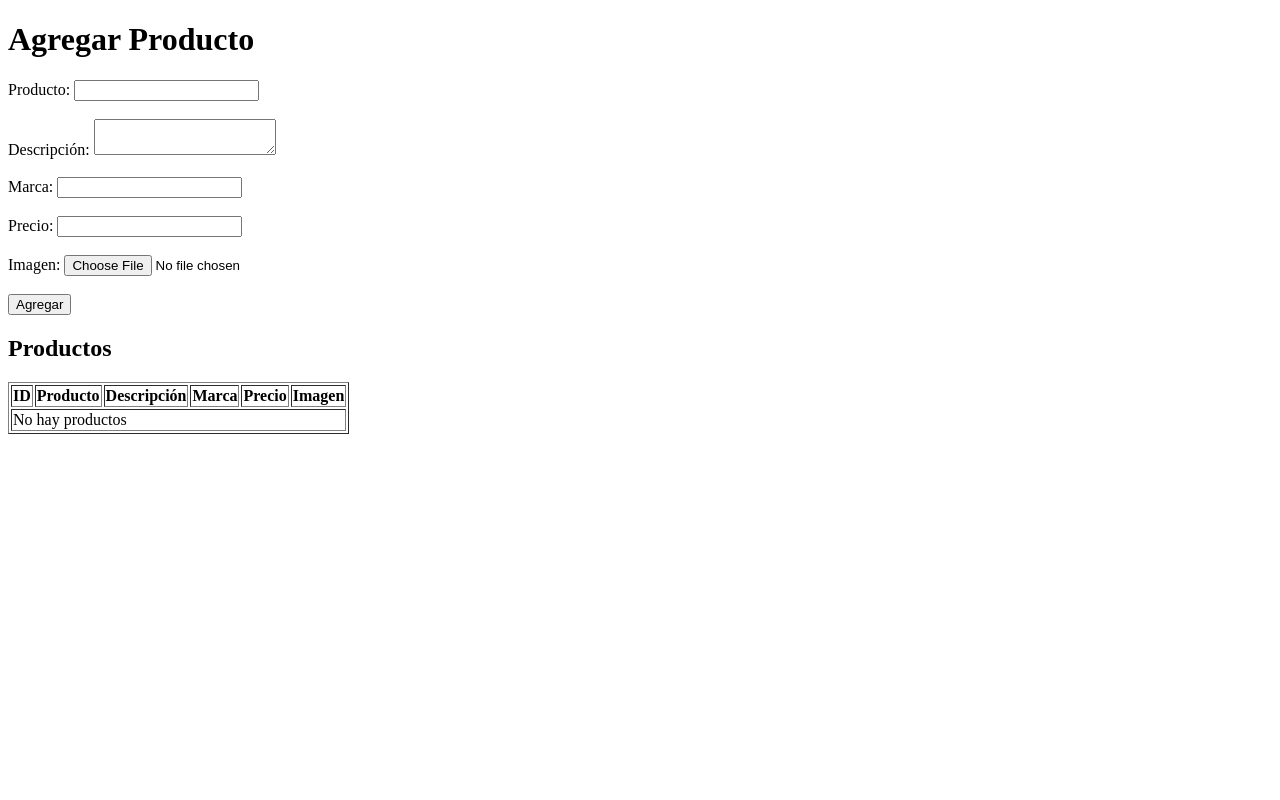
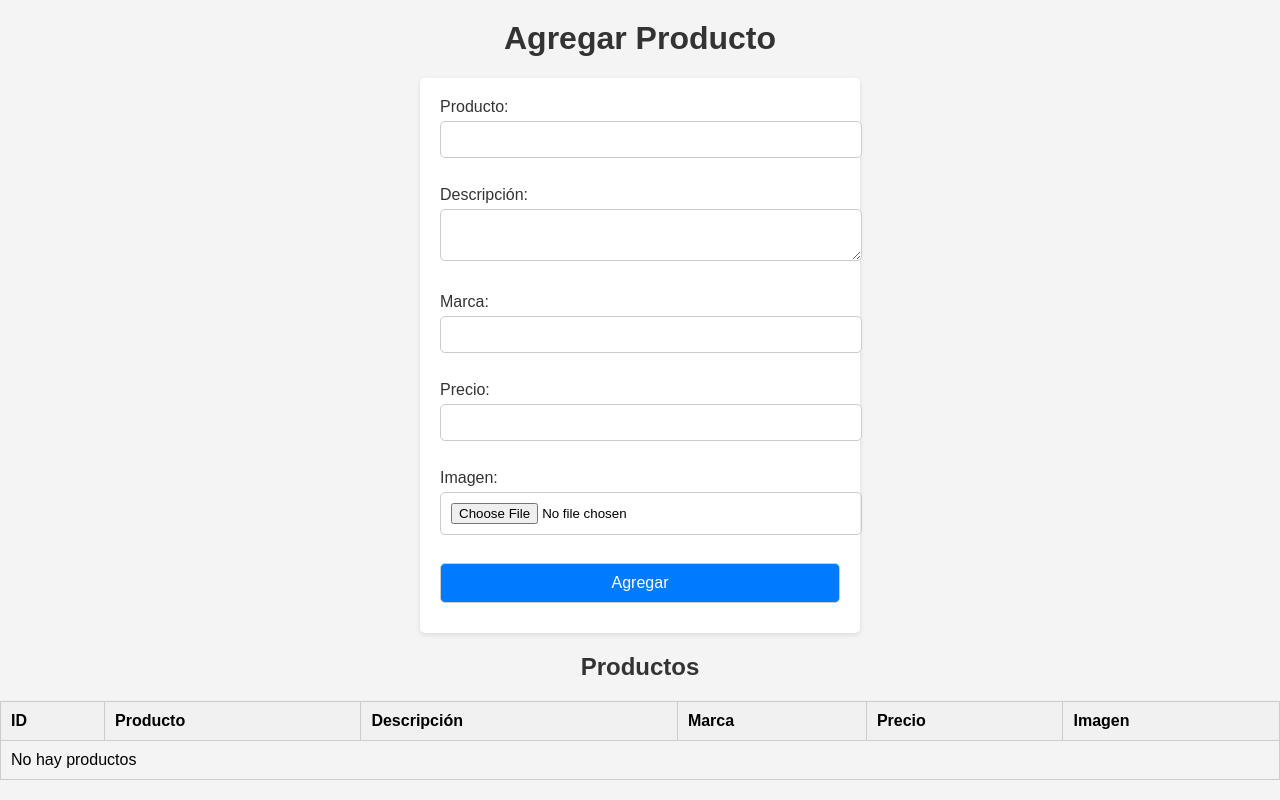
Before and after one commit to RodrigoGarcia96/proyecto, a PHP site: page /agregar_producto.php in a window 1280 px wide. Run offline with PHP 8.4, Linux system fonts and the light colour scheme; data that the repository does not hold is empty.

Commit message:
agrege los estilos

```diff
--- a/agregar_producto.php
+++ b/agregar_producto.php
@@ -5,6 +5,78 @@
     <meta http-equiv="X-UA-Compatible" content="IE=edge">
     <meta name="viewport" content="width=device-width, initial-scale=1.0">
     <title>Agregar Producto</title>
+    <style>
+        body {
+    font-family: Arial, sans-serif;
+    margin: 0;
+    padding: 0;
+    background-color: #f4f4f4;
+}
+
+h1, h2 {
+    text-align: center;
+    margin-top: 20px;
+    color: #333;
+}
+
+form {
+    max-width: 400px;
+    margin: 0 auto;
+    padding: 20px;
+    background-color: #fff;
+    border-radius: 5px;
+    box-shadow: 0 2px 5px rgba(0,0,0,0.1);
+}
+
+label {
+    display: block;
+    margin-bottom: 5px;
+    color: #333;
+}
+
+input[type="text"],
+textarea,
+input[type="number"],
+button,
+input[type="file"] {
+    width: 100%;
+    padding: 10px;
+    margin-bottom: 10px;
+    border: 1px solid #ccc;
+    border-radius: 5px;
+}
+
+button {
+    background-color: #007bff;
+    color: #fff;
+    font-size: 16px;
+    cursor: pointer;
+}
+
+button:hover {
+    background-color: #0056b3;
+}
+
+table {
+    width: 100%;
+    border-collapse: collapse;
+    margin-top: 20px;
+}
+
+table, th, td {
+    border: 1px solid #ccc;
+}
+
+th, td {
+    padding: 10px;
+    text-align: left;
+}
+
+th {
+    background-color: #f1f1f1;
+}
+
+    </style>
 </head>
 <body>
     <h1>Agregar Producto</h1>
```
Also changed, not shown: consultar_productos.php (+33 -0 lines), vender_productos.php (+71 -1 lines).
